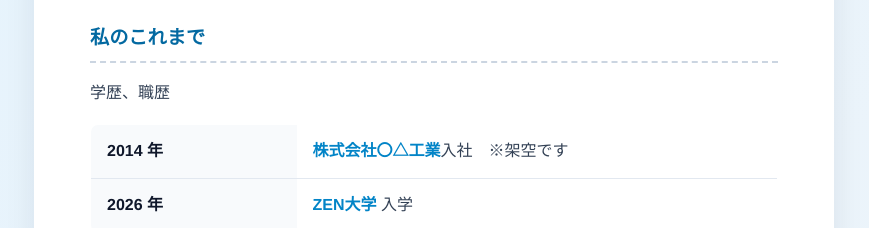
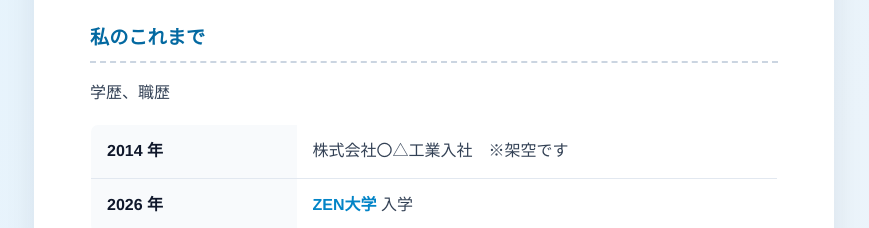
Before and after one commit to doriken/MyfirstWebpagetukuruyo, a plain HTML site: page index.html in a window 1280 px wide. Shown: the part 1260-1488 px from the top of the page, without its empty margins (206-1075 px from the left). Drawn offline with Linux system fonts and the light colour scheme.

Commit message:
Update index.html

```diff
--- a/index.html
+++ b/index.html
@@ -48,7 +48,7 @@
     <table>
       <tr>
         <th>2014 年</th>
-        <td><a>株式会社〇△工業</a>入社　※架空です</td>
+        <td>株式会社〇△工業入社　※架空です</td>
       </tr>
       <tr>
         <th>2026 年</th>
```
